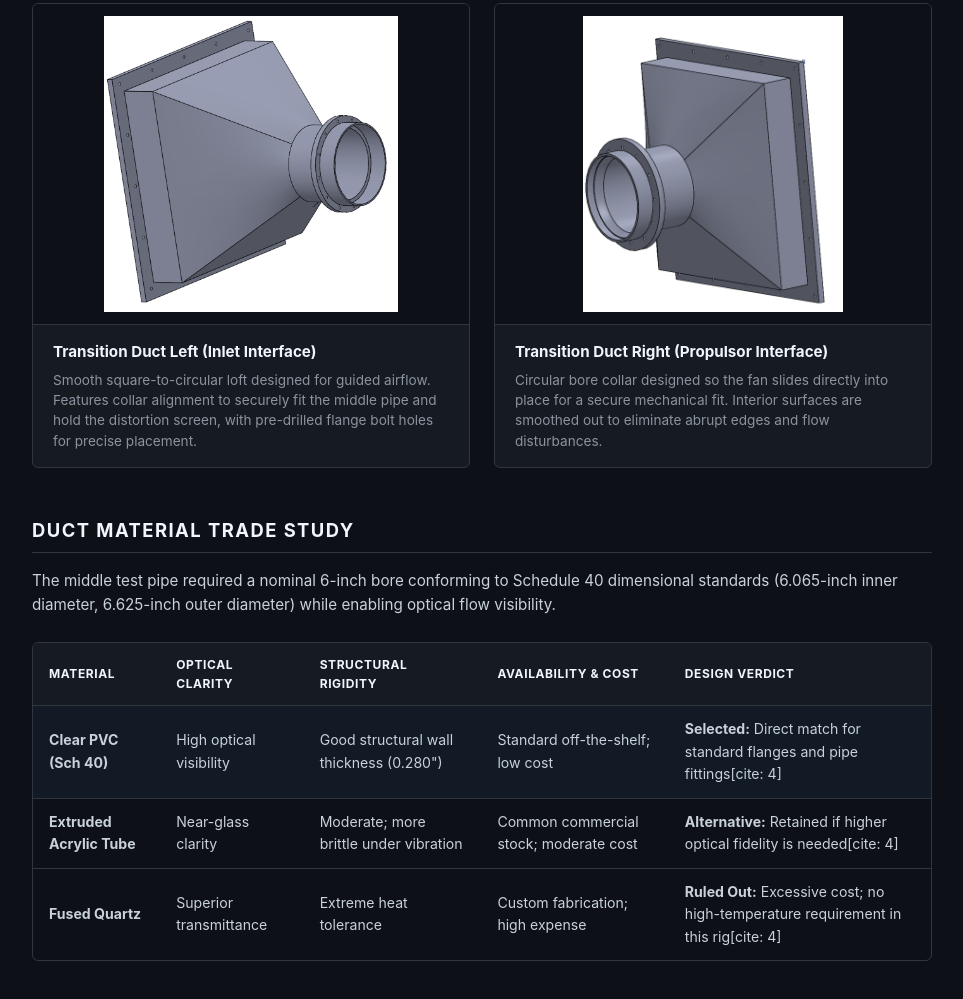
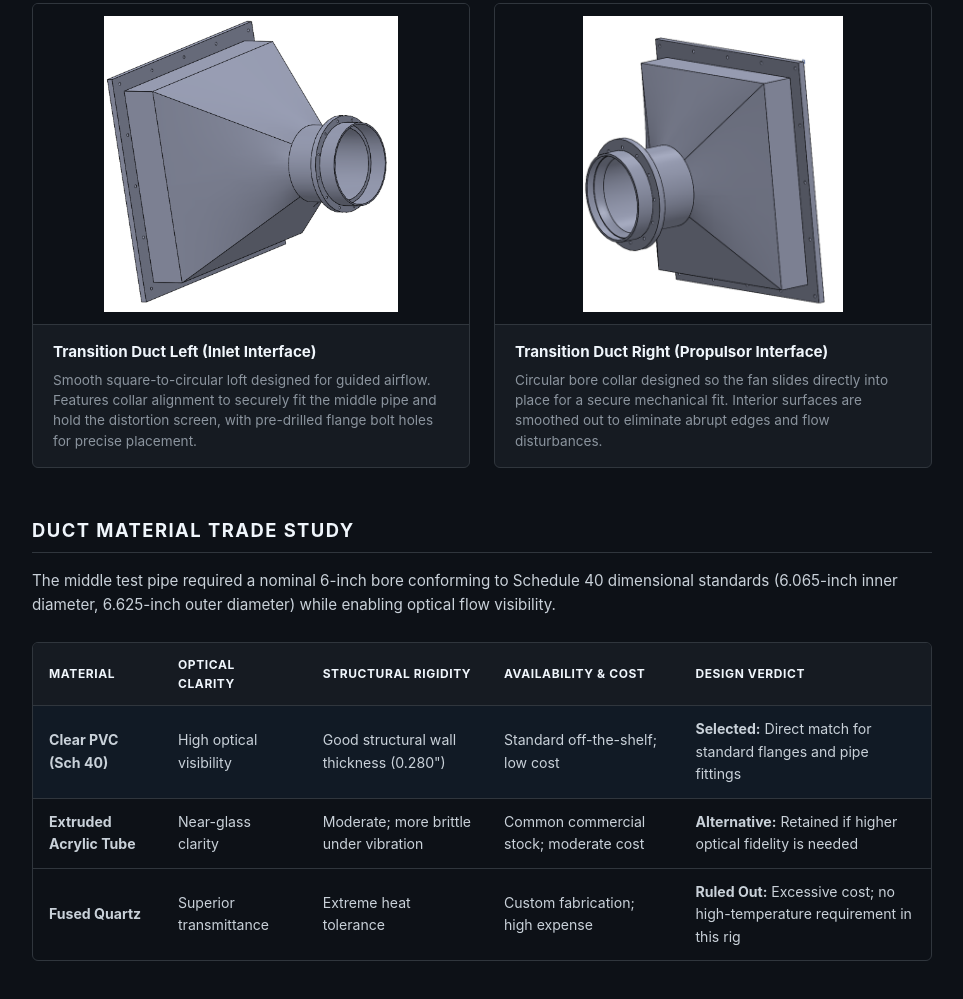
Before and after one commit to Ab7545/portfolio, a plain HTML site: page projects/small_fan_disstortion/small_fan_distortion.html in a window 1280 px wide. Shown: the part 1457-2456 px from the top of the page, without its empty margins (158-1121 px from the left). Drawn offline with Linux system fonts and the light colour scheme.

Commit message:
Remove citations from selected materials table

```diff
--- a/projects/small_fan_disstortion/small_fan_distortion.html
+++ b/projects/small_fan_disstortion/small_fan_distortion.html
@@ -264,21 +264,21 @@
               <td>High optical visibility</td>
               <td>Good structural wall thickness (0.280")</td>
               <td>Standard off-the-shelf; low cost</td>
-              <td><strong>Selected:</strong> Direct match for standard flanges and pipe fittings[cite: 4]</td>
+              <td><strong>Selected:</strong> Direct match for standard flanges and pipe fittings</td>
             </tr>
             <tr>
               <td><strong>Extruded Acrylic Tube</strong></td>
               <td>Near-glass clarity</td>
               <td>Moderate; more brittle under vibration</td>
               <td>Common commercial stock; moderate cost</td>
-              <td><strong>Alternative:</strong> Retained if higher optical fidelity is needed[cite: 4]</td>
+              <td><strong>Alternative:</strong> Retained if higher optical fidelity is needed</td>
             </tr>
             <tr>
               <td><strong>Fused Quartz</strong></td>
               <td>Superior transmittance</td>
               <td>Extreme heat tolerance</td>
               <td>Custom fabrication; high expense</td>
-              <td><strong>Ruled Out:</strong> Excessive cost; no high-temperature requirement in this rig[cite: 4]</td>
+              <td><strong>Ruled Out:</strong> Excessive cost; no high-temperature requirement in this rig</td>
             </tr>
           </tbody>
         </table>
```
